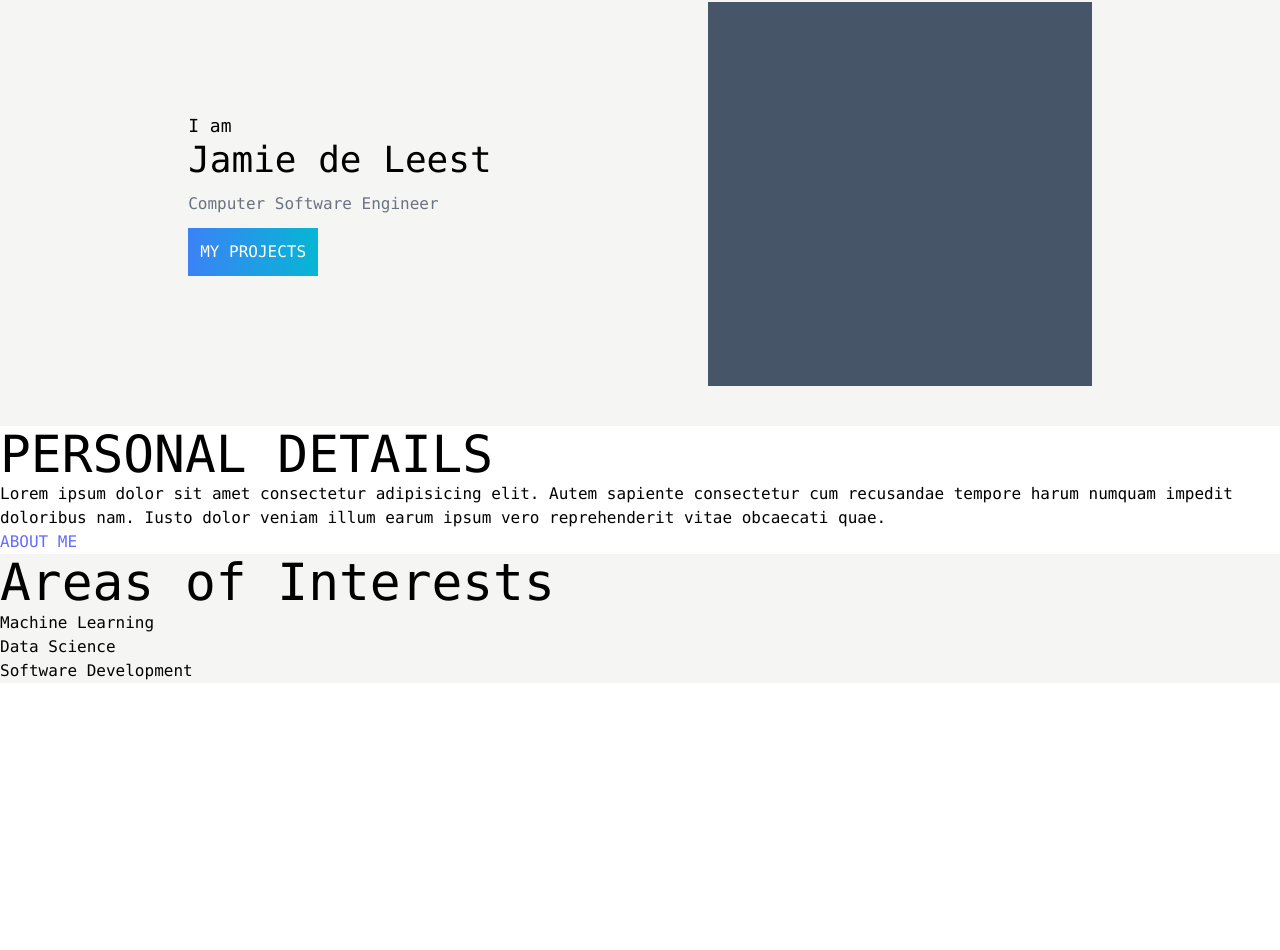
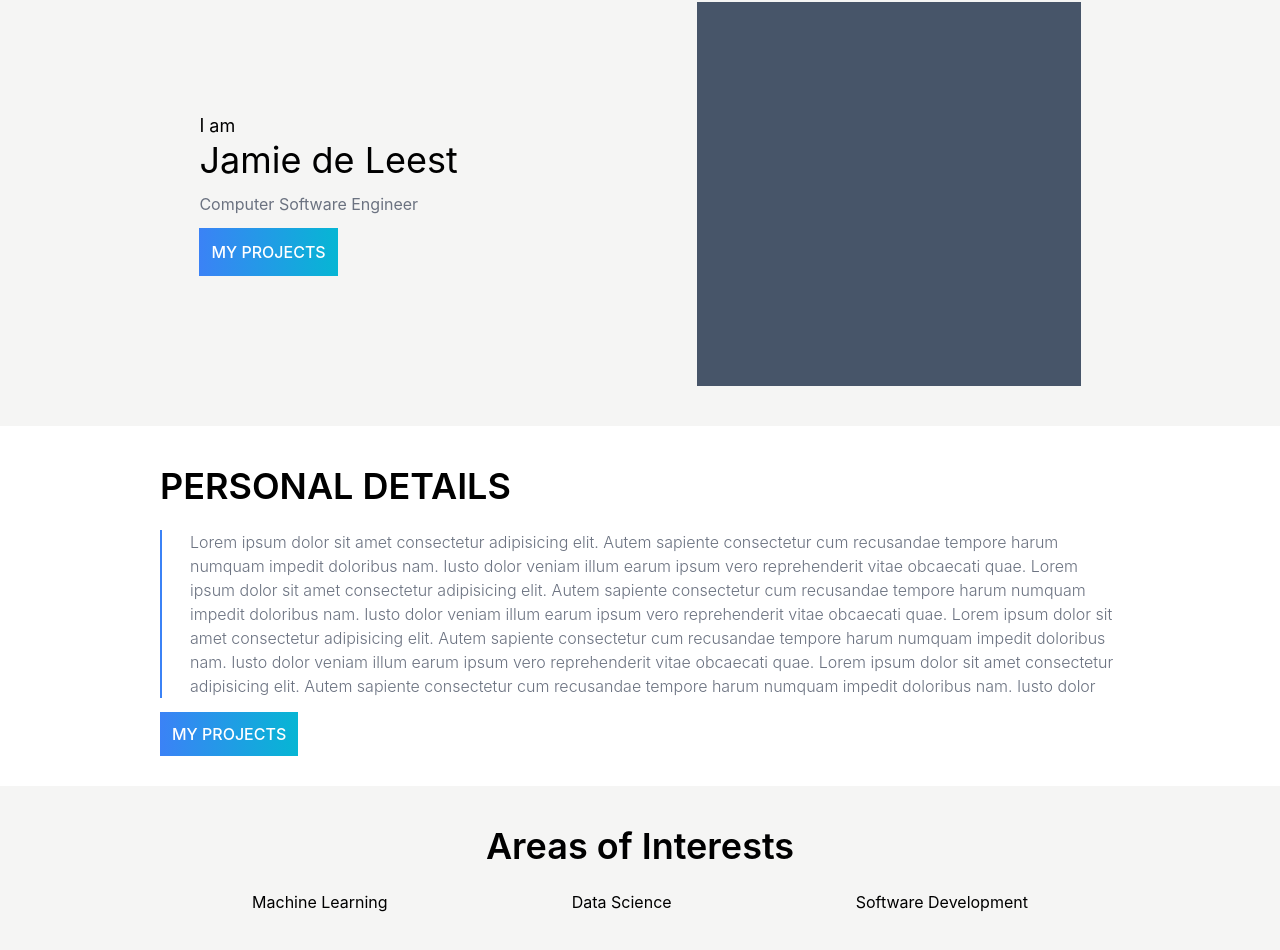
Before and after one commit to The0Danktor/portfolio, a React (Vite) app: page / in a window 1280 px wide. Shown: the part 118-1068 px from the top of the page. Before the commit the page ends 801 px from the top, so only its background shows below. Built offline with nearby package versions, Linux system fonts and the light colour scheme.

Commit message:
personal details and intrests components

```diff
--- a/src/App.tsx
+++ b/src/App.tsx
@@ -1,13 +1,14 @@
 import { useState } from "react";
 import { BrowserRouter as Router, Route, Routes } from "react-router-dom";
 import { HomePage } from "./pages/HomePage";
+import { PageNotFound } from "./pages/PageNotFound";
 function App() {
-
   return (
     <>
       <Router>
         <Routes>
-          <Route path="/" key="HomePage" element={<HomePage/>}/>
+          <Route path="/" key="HomePage" element={<HomePage />} />
+          <Route path="/*" key="NotFound" element={<PageNotFound/> }/>
         </Routes>
       </Router>
     </>
--- /dev/null
+++ b/src/Components/Intrests.tsx
@@ -0,0 +1,15 @@
+import React from "react";
+
+interface IntrestsProps {
+  title: string;
+  logo: JSX.Element;
+  text: string;
+}
+
+export function Intrests(props: IntrestsProps) {
+  return (
+    <div>
+      <h4>{props.title}</h4>
+    </div>
+  );
+}
--- a/src/pages/HomePage.tsx
+++ b/src/pages/HomePage.tsx
@@ -1,10 +1,11 @@
 import NavBar from "../Components/NavBar";
 import React, { useState, useEffect } from "react";
 import { NavLink } from "react-router-dom";
+import { Intrests } from "../Components/Intrests";
 
 export function HomePage() {
   return (
-    <div className=" font-mono flex flex-col h-full w-auto bg-stone-100 text-black ">
+    <div className="flex flex-col h-full w-auto bg-stone-100 text-black ">
       <NavBar />
       <div className="flex flex-col  justify-center w-auto bg-stone-100">
         <div className="flex flex-row w-full justify-center">
@@ -24,34 +25,56 @@ export function HomePage() {
                 </NavLink>
               </div>
             </div>
-            <div className="bg-slate-600 w-96 h-96"></div>
+            <a href="https://fabiothomas.vercel.app/">
+              <div className="bg-slate-600 w-96 h-96"></div>
+            </a>
           </div>
         </div>
-        <div className="bg-white">
-          <h1>PERSONAL DETAILS</h1>
+        <div className="bg-white px-40 py-10">
+          <h2 className="text-4xl font-semibold">PERSONAL DETAILS</h2>
           <div>
-            <p>
+            <p className="border-l-2 pl-7 my-6 text-gray-500 font-light border-blue-500">
               Lorem ipsum dolor sit amet consectetur adipisicing elit. Autem
               sapiente consectetur cum recusandae tempore harum numquam impedit
               doloribus nam. Iusto dolor veniam illum earum ipsum vero
-              reprehenderit vitae obcaecati quae.
+              reprehenderit vitae obcaecati quae. Lorem ipsum dolor sit amet
+              consectetur adipisicing elit. Autem sapiente consectetur cum
+              recusandae tempore harum numquam impedit doloribus nam. Iusto dolor
+              veniam illum earum ipsum vero reprehenderit vitae obcaecati quae.
+              Lorem ipsum dolor sit amet consectetur adipisicing elit. Autem
+              sapiente consectetur cum recusandae tempore harum numquam impedit
+              doloribus nam. Iusto dolor veniam illum earum ipsum vero
+              reprehenderit vitae obcaecati quae. Lorem ipsum dolor sit amet
+              consectetur adipisicing elit. Autem sapiente consectetur cum
+              recusandae tempore harum numquam impedit doloribus nam. Iusto dolor
             </p>
-            <a href="">ABOUT ME</a>
+            <NavLink
+              className="text-white bg-gradient-to-l from-cyan-500 to-blue-500 p-3 hover:text-white hover:shadow-lg hover:shadow-blue-300 transition duration-300"
+              to="/Projects"
+            >
+              MY PROJECTS
+            </NavLink>
           </div>
         </div>
         <div>
-          <div>
-            <h1>Areas of Interests</h1>
-            <div>
-              <div>
-                <h4>Machine Learning</h4>
-              </div>
-              <div>
-                <h4>Data Science</h4>
-              </div>
-              <div>
-                <h4>Software Development</h4>
-              </div>
+          <div className="flex flex-col justify-center items-center px-40 py-10">
+            <h2 className="text-4xl font-semibold">Areas of Interests</h2>
+            <div className="flex justify-around m-6 w-full">
+              <Intrests
+                title="Machine Learning"
+                logo={<div>Logo</div>}
+                text="Lorem ipsum dolor sit amet consectetur adipisicing elit. Autem"
+              />
+              <Intrests
+                title="Data Science"
+                logo={<div>Logo</div>}
+                text="Lorem ipsum dolor sit amet consectetur adipisicing elit. Autem"
+              />
+              <Intrests
+                title="Software Development"
+                logo={<div>Logo</div>}
+                text="Lorem ipsum dolor sit amet consectetur adipisicing elit. Autem"
+              />
             </div>
           </div>
         </div>
--- /dev/null
+++ b/src/pages/PageNotFound.tsx
@@ -0,0 +1,9 @@
+import React from 'react'
+
+export  function PageNotFound() {
+  return (
+    <div className='flex h-screen w-screen bg-white justify-center items-center'>
+      <div className='text-black text-8xl'>404 Page not found</div>
+    </div>
+    )
+}
```
